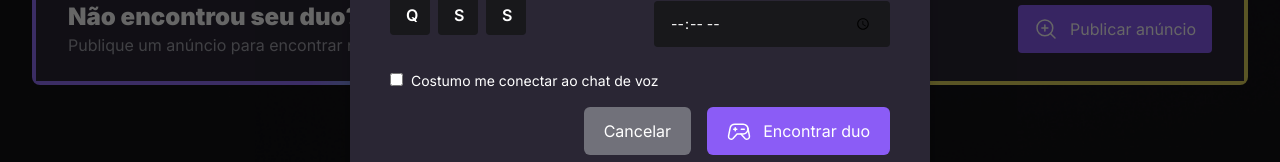
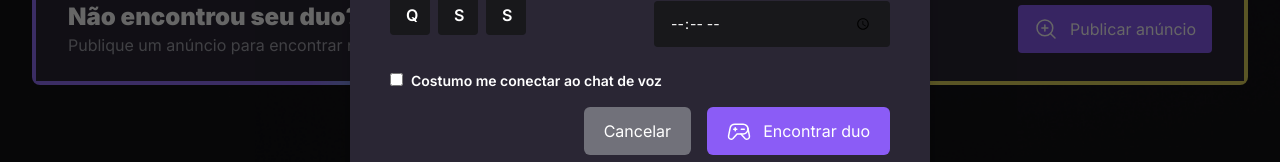
Before and after one commit to barcellos-pedro/nlw-esports, a React (Vite) app in the folder web/: page / in a window 1280 px wide. Both pictures are taken after a click on the button "Publicar anúncio". Shown: the part 535-697 px from the top of the page. Built offline with nearby package versions, Linux system fonts and the light colour scheme; no server answers.

Commit message:
Add style

```diff
--- a/web/src/components/form/FormDialog.tsx
+++ b/web/src/components/form/FormDialog.tsx
@@ -94,7 +94,7 @@ export function FormDialog() {
             </div>
 
             <div className="mt-2 text-sm">
-              <label htmlFor="useVoiceChannel">
+              <label htmlFor="useVoiceChannel" className="font-semibold">
                 <input
                   type="checkbox"
                   name="useVoiceChannel"
```
